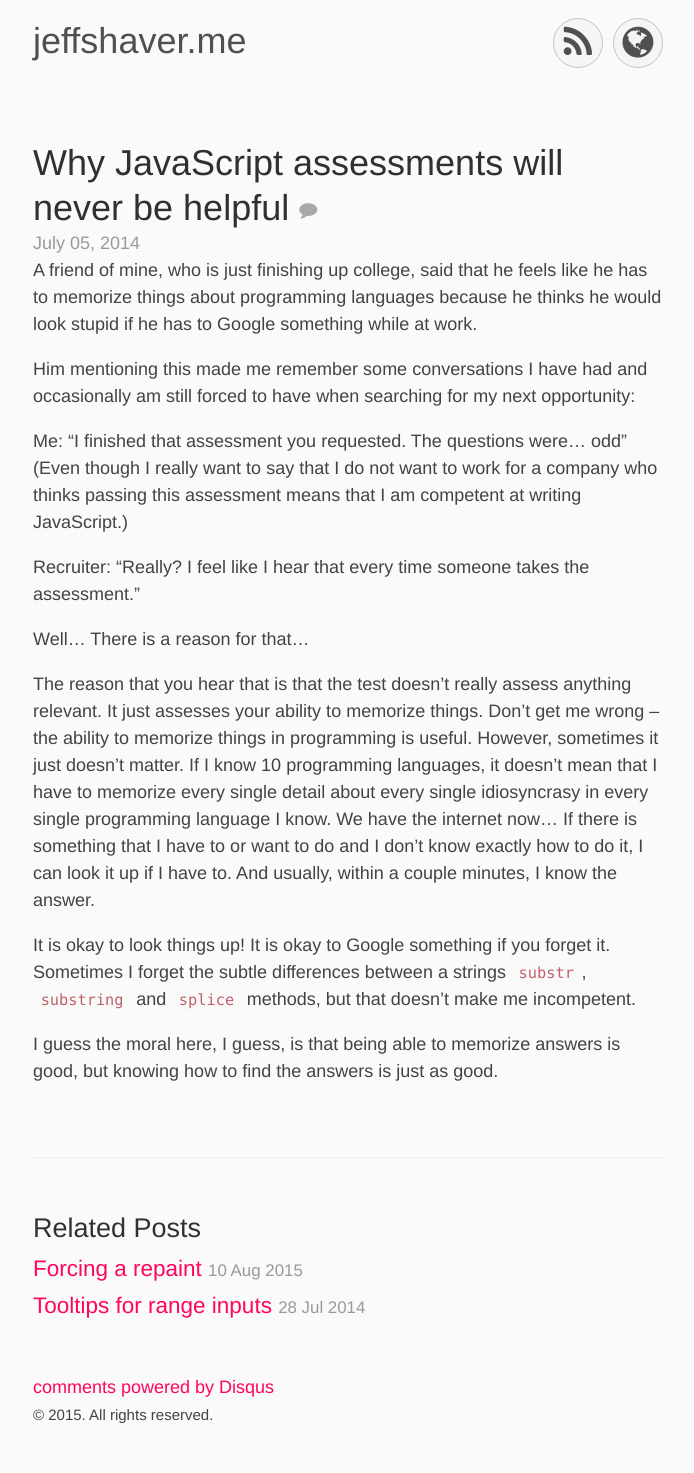
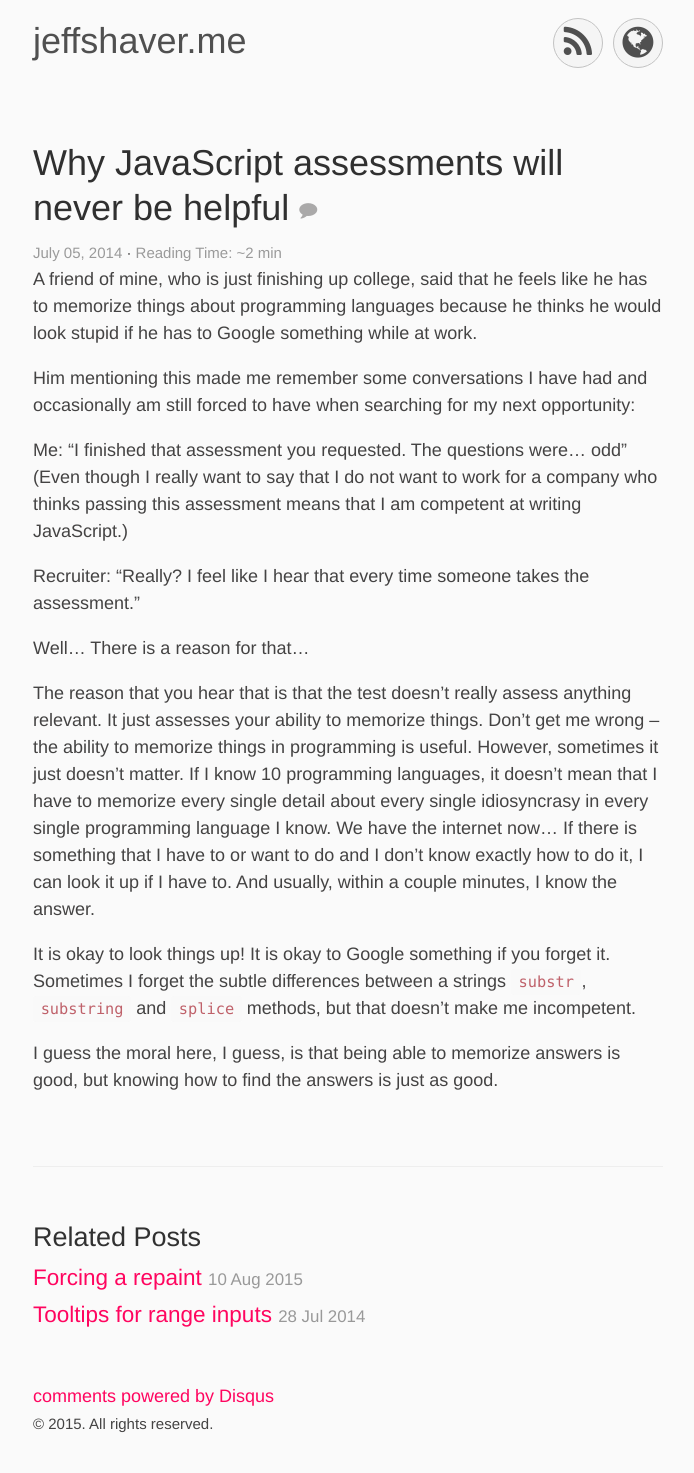
Before and after one commit to jeffshaver/jeffshaver.github.io, a Jekyll site: the page built from _posts/2014-07-05-why-javascript-assessments-will-never-be-useful.md, in a window 1280 px wide. Shown: the whole page, without its empty margins (292-986 px from the left). Built offline with Jekyll 4.4.1, drawn with Linux system fonts in a browser that asks for light colours; nearby versions of some CDN libraries; comment, search, counter and statistics services are not loaded.

Commit message:
add read-time

```diff
--- a/_layouts/post.html
+++ b/_layouts/post.html
@@ -2,9 +2,22 @@
 layout: default
 ---
 
+<!-- Time to read calculation -->
+{% assign time_in_decimal = page.content | strip_html | number_of_words | append: '.0' | divided_by: 180 %}
+
+{% assign minutes = time_in_decimal | append: '' | split: '.' | first | plus: 0 %}
+
+{% assign seconds = time_in_decimal | minus: minutes %}
+
+{% if seconds >= 0.5 %}
+  {% assign minutes = minutes | plus: 1 %}
+{% endif %}
+
+<!-- Start real template -->
+
 <article class="post">
   <h1 class="post-title">{{ page.title }} <a class="post-comment-count" href="#disqus_comments"><span class="disqus-comment-count" data-disqus-identifier="{{page.permalink}}"></span><i class="fa fa-comment"></i></a></h1>
-  <time datetime="{{ page.date | date_to_xmlschema }}" class="post-date">{{ page.date | date: '%B %d, %Y' }}</time>
+  <small><time datetime="{{ page.date | date_to_xmlschema }}" class="post-date">{{ page.date | date: '%B %d, %Y' }}</time> &middot; <span class="post-read-time">Reading Time:  ~{{minutes}} min</span></small>
   {{ content }}
 </article>
 
--- a/_sass/_posts.scss
+++ b/_sass/_posts.scss
@@ -68,8 +68,13 @@
 
 // Meta data line below post title
 .post-date {
-  display: block;
+  display: inline-block;
   margin-top: -.5rem;
+  color: #9a9a9a;
+}
+
+.post-read-time {
+  display: inline-block;
   color: #9a9a9a;
 }
 
```
